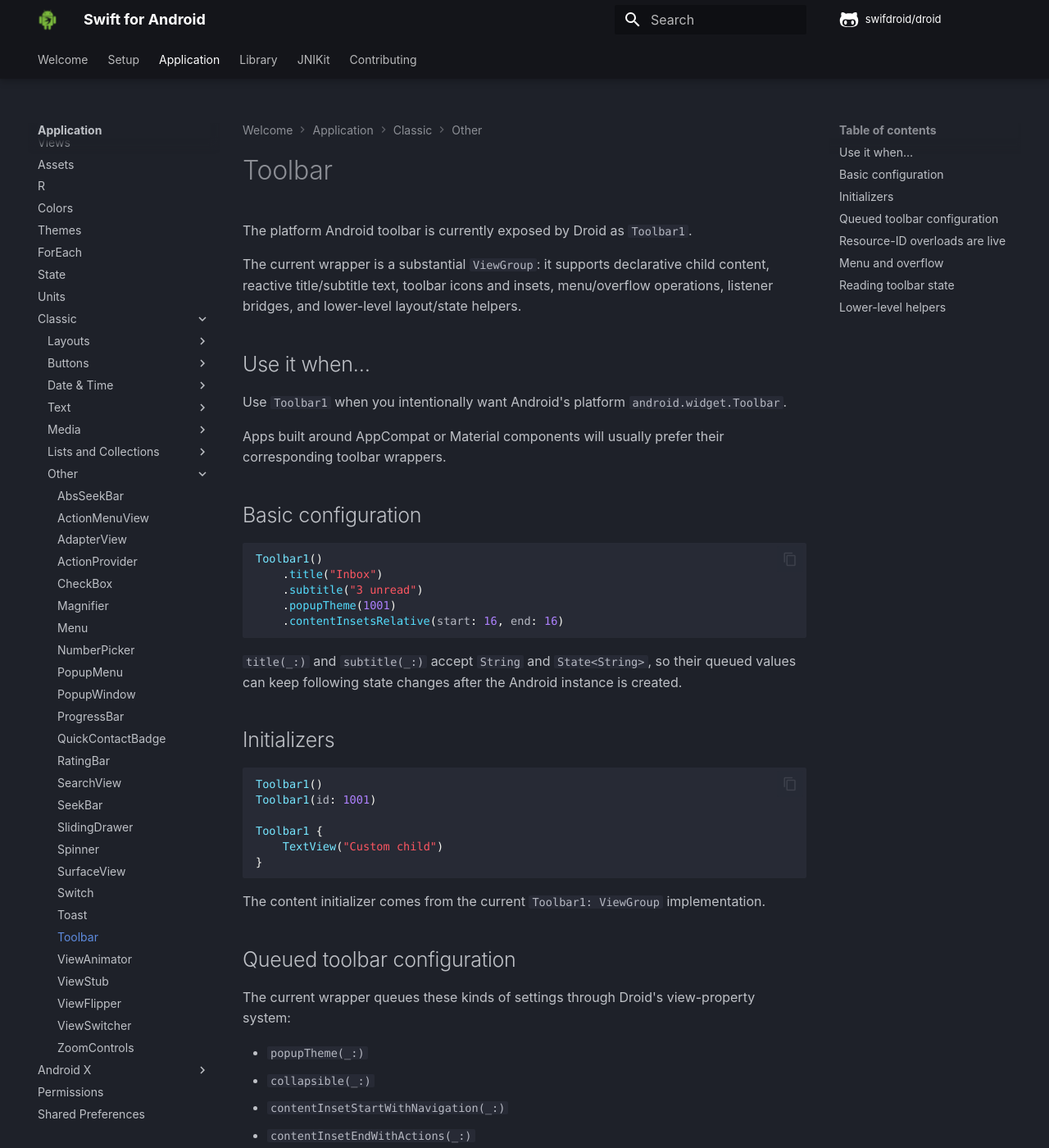
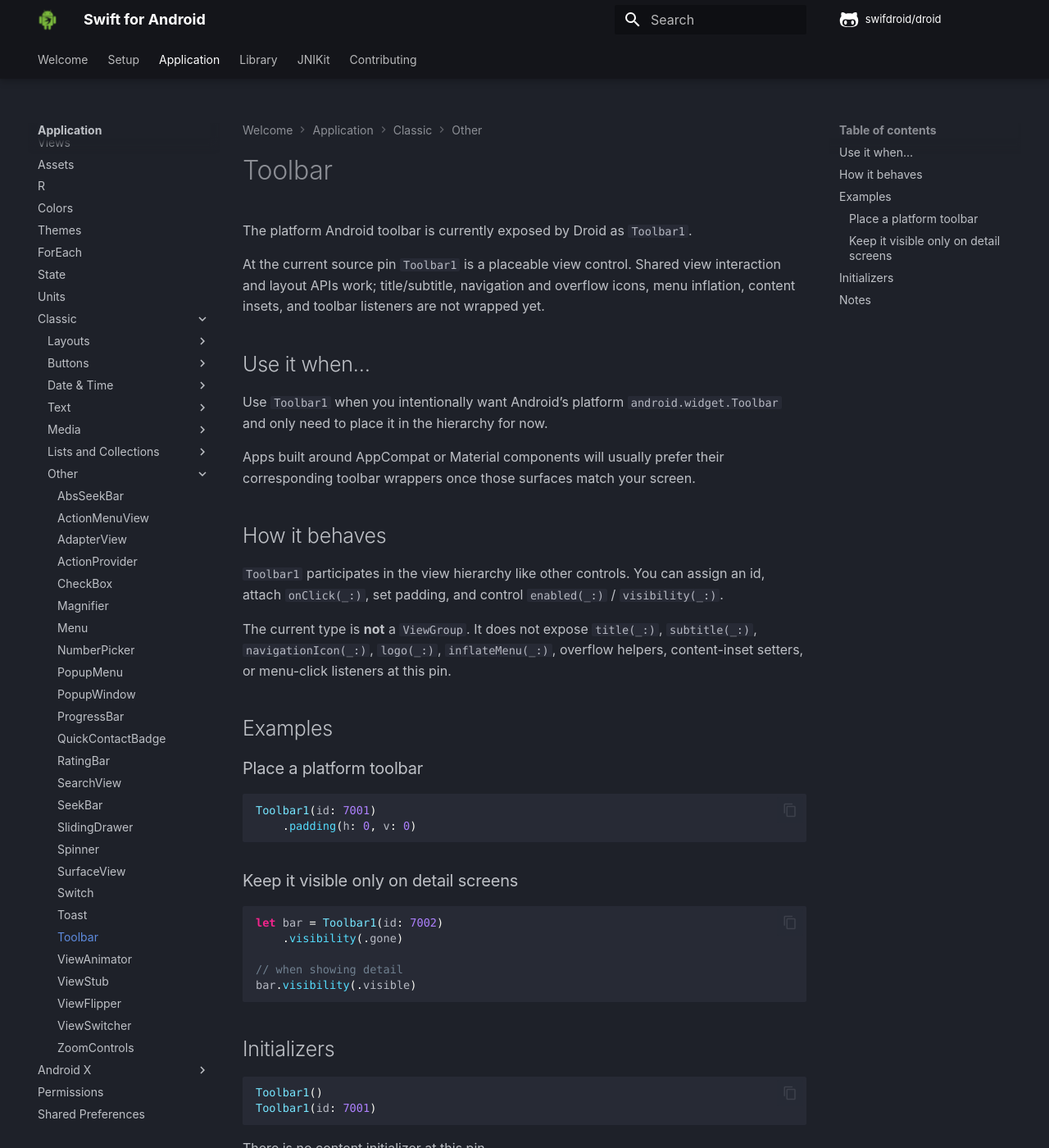
Before and after one commit to swifdroid/docs, an MkDocs documentation site: the page built from docs/app/classic/toolbar.md, in a window 1280 px wide and 1400 px high. Shown: the whole window at 82% size. Built offline with MkDocs 1.6.1 and Material for MkDocs 9.7.7, drawn with Linux system fonts in a browser that asks for light colours; comment, search, counter and statistics services are not loaded; some of the changed text lies outside the part shown.

Commit message:
📝 Rewrite Toolbar page to Toolbar1 View shell at pin

````diff
--- a/docs/app/classic/toolbar.md
+++ b/docs/app/classic/toolbar.md
@@ -2,109 +2,48 @@
 
 The platform Android toolbar is currently exposed by Droid as `Toolbar1`.
 
-The current wrapper is a substantial `ViewGroup`: it supports declarative child content, reactive title/subtitle text, toolbar icons and insets, menu/overflow operations, listener bridges, and lower-level layout/state helpers.
+At the current source pin `Toolbar1` is a placeable view control. Shared view interaction and layout APIs work; title/subtitle, navigation and overflow icons, menu inflation, content insets, and toolbar listeners are not wrapped yet.
 
 ## Use it when…
 
-Use `Toolbar1` when you intentionally want Android's platform `android.widget.Toolbar`.
+Use `Toolbar1` when you intentionally want Android’s platform `android.widget.Toolbar` and only need to place it in the hierarchy for now.
 
-Apps built around AppCompat or Material components will usually prefer their corresponding toolbar wrappers.
+Apps built around AppCompat or Material components will usually prefer their corresponding toolbar wrappers once those surfaces match your screen.
 
-## Basic configuration
+## How it behaves
+
+`Toolbar1` participates in the view hierarchy like other controls. You can assign an id, attach `onClick(_:)`, set padding, and control `enabled(_:)` / `visibility(_:)`.
+
+The current type is **not** a `ViewGroup`. It does not expose `title(_:)`, `subtitle(_:)`, `navigationIcon(_:)`, `logo(_:)`, `inflateMenu(_:)`, overflow helpers, content-inset setters, or menu-click listeners at this pin.
+
+## Examples
+
+### Place a platform toolbar
 
 ```swift
-Toolbar1()
-    .title("Inbox")
-    .subtitle("3 unread")
-    .popupTheme(1001)
-    .contentInsetsRelative(start: 16, end: 16)
+Toolbar1(id: 7001)
+    .padding(h: 0, v: 0)
 ```
 
-`title(_:)` and `subtitle(_:)` accept `String` and `State<String>`, so their queued values can keep following state changes after the Android instance is created.
+### Keep it visible only on detail screens
+
+```swift
+let bar = Toolbar1(id: 7002)
+    .visibility(.gone)
+
+// when showing detail
+bar.visibility(.visible)
+```
 
 ## Initializers
 
 ```swift
 Toolbar1()
-Toolbar1(id: 1001)
-
-Toolbar1 {
-    TextView("Custom child")
-}
+Toolbar1(id: 7001)
 ```
 
-The content initializer comes from the current `Toolbar1: ViewGroup` implementation.
+There is no content initializer at this pin.
 
-## Queued toolbar configuration
+## Notes
 
-The current wrapper queues these kinds of settings through Droid's view-property system:
-
-- `popupTheme(_:)`
-- `collapsible(_:)`
-- `contentInsetStartWithNavigation(_:)`
-- `contentInsetEndWithActions(_:)`
-- `contentInsetsAbsolute(left:right:)`
-- `contentInsetsRelative(start:end:)`
-- `titleMargin(start:top:end:bottom:)` and individual title-margin setters
-- drawable overloads of `collapseIcon(_:)`, `logo(_:)`, `navigationIcon(_:)`, and `overflowIcon(_:)`
-- String overloads of collapse/logo/navigation content descriptions
-- `titleTextColor(_:)` / `subtitleTextColor(_:)`
-- `navigationOnClickListener(_:)`
-- `onMenuItemClickListener(_:)`
-- `titleTextAppearance(_:_:)` / `subtitleTextAppearance(_:_:)`
-
-The listener and text-appearance methods accept JNI-compatible Android objects where required.
-
-## Resource-ID overloads are live
-
-Several similarly named `Int` overloads call the current Android instance immediately instead of queueing a property:
-
-- `collapseIcon(_ iconResId: Int)`
-- `collapseContentDescription(_ descriptionResId: Int)`
-- `logo(_ logoResId: Int)`
-- `logoDescription(_ descriptionResId: Int)`
-- `navigationContentDescription(_ descriptionResId: Int)`
-- `navigationIcon(_ iconResId: Int)`
-- `subtitle(_ subtitleResId: Int)`
-- `title(_ titleResId: Int)`
-
-Use these resource-ID forms only when the toolbar already has a live Android instance.
-
-## Menu and overflow
-
-Live toolbar actions include:
-
-- `inflateMenu(_:)`
-- `showOverflowMenu()`
-- `hideOverflowMenu()`
-- `dismissPopupMenus()`
-- `collapseActionView()`
-
-Live state reads include:
-
-- `menu()`
-- `canShowOverflowMenu()`
-- `isOverflowMenuShowing()`
-- `isOverflowMenuShowPending()`
-- `hasExpandedActionView()`
-- `isTitleTruncated()`
-
-`menuCallbacks(_:_:)` is also a live low-level bridge for Android menu presenter/builder callback objects.
-
-## Reading toolbar state
-
-The wrapper exposes live getters for:
-
-- `title()` / `subtitle()`
-- `logo()` / `logoDescription()`
-- `navigationIcon()` / `navigationContentDescription()` / `navigationView()`
-- `overflowIcon()`
-- `popupTheme()`
-- title margins
-- configured and current content insets
-
-## Lower-level helpers
-
-`Toolbar1` also exposes layout-param generation/checking, measurement/layout callbacks, saved-state hooks, touch/attach/detach callbacks, and `wrapper()` for the internal Android wrapper object.
-
-The public Swift type is currently named `Toolbar1`; use that exact name in source until the Droid wrapper itself is renamed.
+The Swift type name is `Toolbar1` while the JNI class name remains `android.widget.Toolbar`. Earlier drafts described a full `ViewGroup` toolbar API that is not in the pinned source. Treat this page as placement plus shared view behavior only.
````
